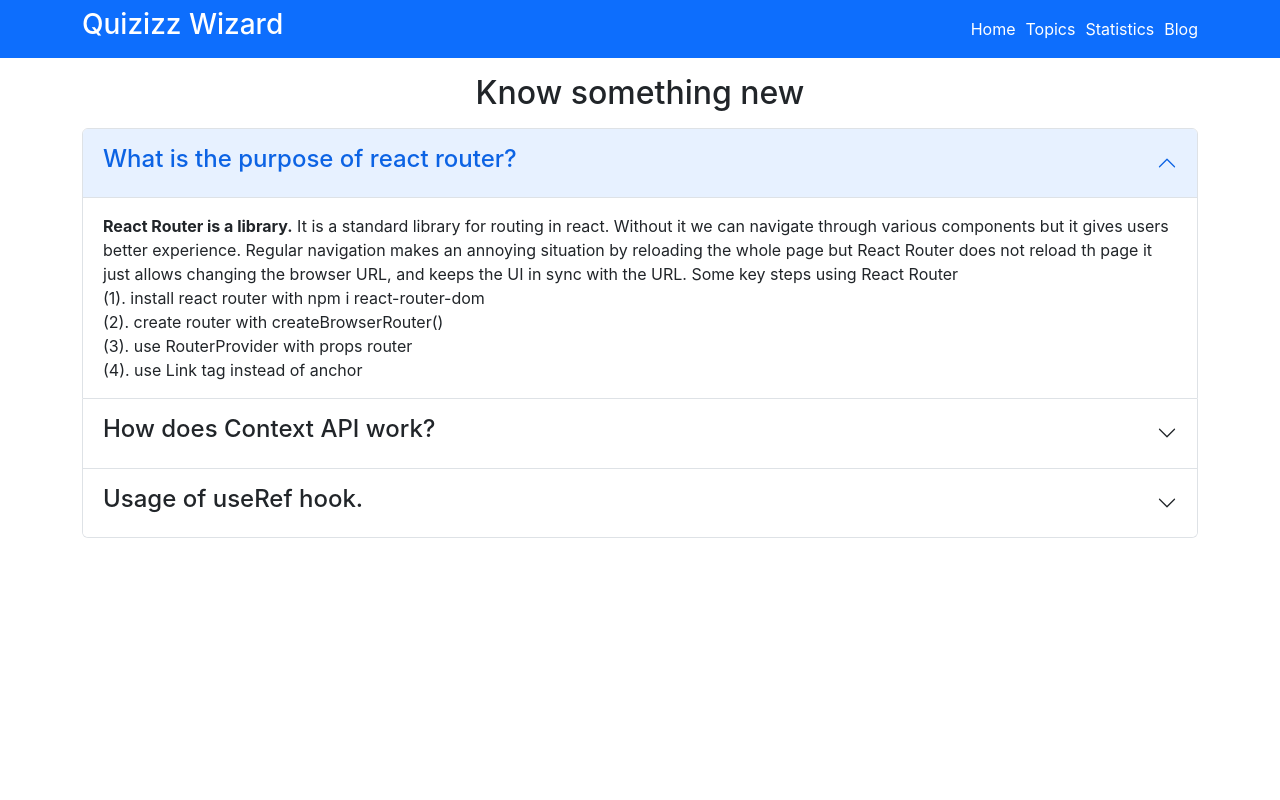
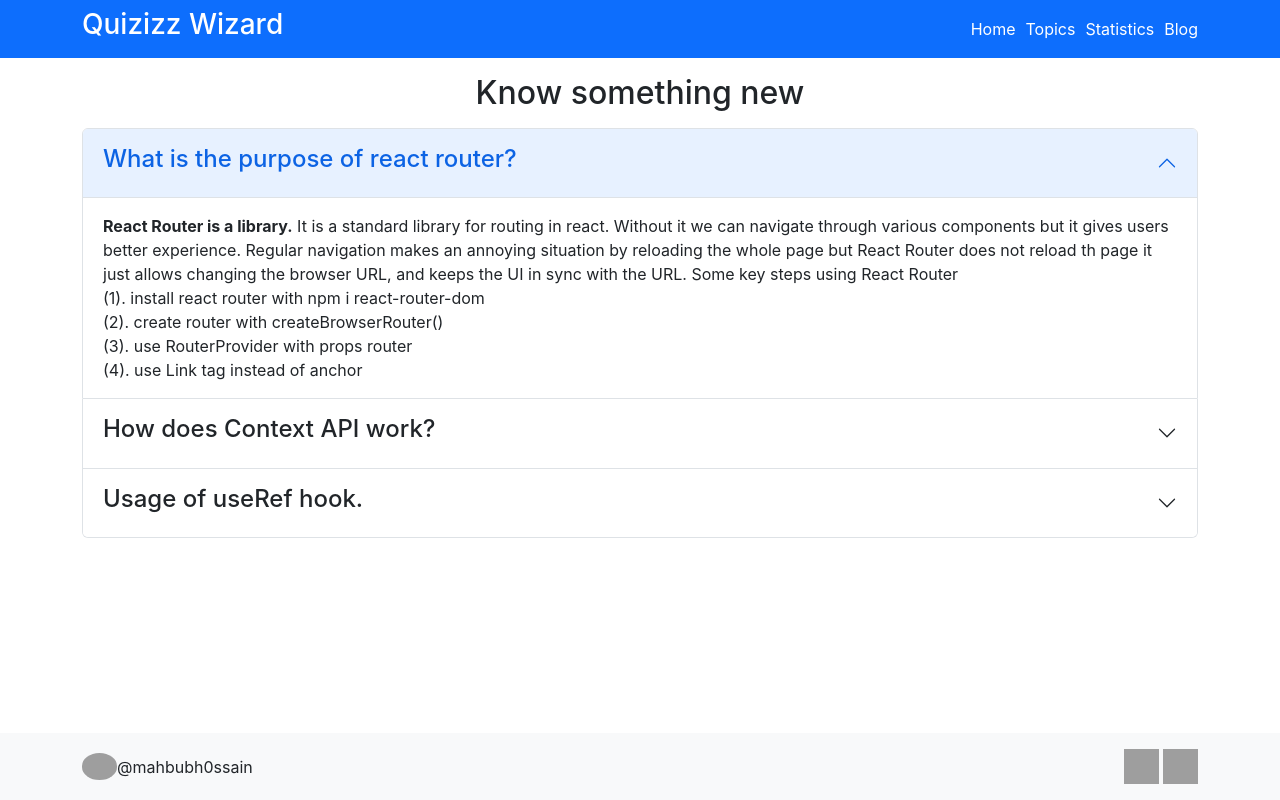
Before and after one commit to mahbubh0ssain/quizizz-wizard, a React (Create React App) app: page /blog in a window 1280 px wide. Built offline with nearby package versions, Linux system fonts and the light colour scheme; grey boxes are pictures that could not be loaded.

Commit message:
button disabled added

```diff
--- /dev/null
+++ b/src/Components/Footer/Footer.css
@@ -0,0 +1,13 @@
+body {
+  min-height: 100vh;
+}
+footer img {
+  width: 35px;
+  height: 35px;
+}
+footer p {
+  margin: 0px;
+}
+footer {
+  min-height: 50px;
+}
--- /dev/null
+++ b/src/Components/Footer/Footer.js
@@ -0,0 +1,33 @@
+import React from "react";
+import "./Footer.css";
+const Footer = () => {
+  return (
+    <footer className="bg-light position-fixed bottom-0 w-100 py-3 ">
+      <div
+        className=" container d-flex justify-content-between align-items-center
+      "
+      >
+        <div className="d-flex align-items-center">
+          <img
+            src="https://i.ibb.co/pv4D3P2/20211024-011255-0000-Edited.png"
+            className="rounded-circle img-fluid "
+            alt=""
+          />{" "}
+          <p>@mahbubh0ssain</p>
+        </div>
+        <div className="social">
+          <img
+            src="https://cdn-icons-png.flaticon.com/512/25/25231.png"
+            alt=""
+          />{" "}
+          <img
+            src="https://cdn-icons-png.flaticon.com/512/174/174857.png"
+            alt=""
+          />
+        </div>
+      </div>
+    </footer>
+  );
+};
+
+export default Footer;
--- a/src/Components/Option/Option.js
+++ b/src/Components/Option/Option.js
@@ -1,30 +1,35 @@
-import React, { useState } from "react";
 import "./Option.css";
 import { ToastContainer, toast } from "react-toastify";
 import "react-toastify/dist/ReactToastify.css";
+import { useState } from "react";
 
 const Option = ({ option, rightWrongFunc, correctAnswer }) => {
   let notify = () => toast();
+  const [cssClass, setCssClass] = useState("");
+  const [disable, setDisable] = useState(false);
+
   const rightWrongToast = (option) => {
     if (option === correctAnswer) {
-      notify = () => toast.success("YAY! right answer.");
+      notify = () => toast.success("YAY!  right answer ✅");
+      return setCssClass(`bg-success text-white pe-none`);
     } else {
-      notify = () => toast.error("Oops! wrong answer.");
+      notify = () => toast.error("Oops!  wrong answer ❌");
+      return setCssClass(`bg-danger text-white pe-none`);
     }
   };
 
-  const [disable, setDisable] = useState(false);
   return (
     <div>
       <button
+        disabled={disable}
         onClick={() => {
           rightWrongFunc(option);
           rightWrongToast(option);
+          setDisable(true);
           notify();
-          setDisable(true);
         }}
-        disabled={disable}
-        className="opt text-start border rounded-3 m-1 p-2"
+        className={`opt w-100 text-start border rounded-3 m-1 p-2 ${cssClass}
+        `}
       >
         <ToastContainer />
         {option}
--- a/src/Components/Topic/Topic.js
+++ b/src/Components/Topic/Topic.js
@@ -14,6 +14,7 @@ const Topic = ({
   const { options, question, correctAnswer } = questions;
   const notify = () => toast.success(correctAnswer);
 
+  // console.log(disable);
   const rightWrongFunc = (option) => {
     if (option === correctAnswer) {
       setRightCount(rightCount + 1);
@@ -21,6 +22,7 @@ const Topic = ({
       setWrongCount(wrongCount + 1);
     }
   };
+
   return (
     <div>
       <div className="card border-primary shadow mb-3">
--- a/src/Layout/Layout.js
+++ b/src/Layout/Layout.js
@@ -1,5 +1,6 @@
 import React from "react";
 import { Outlet } from "react-router-dom";
+import Footer from "../Components/Footer/Footer";
 import NavBar from "../Components/NavBar/NavBar";
 
 const Layout = () => {
@@ -7,6 +8,7 @@ const Layout = () => {
     <div>
       <NavBar></NavBar>
       <Outlet></Outlet>
+      <Footer></Footer>
     </div>
   );
 };
```
Also changed, not shown: src/direction.txt (deleted).
